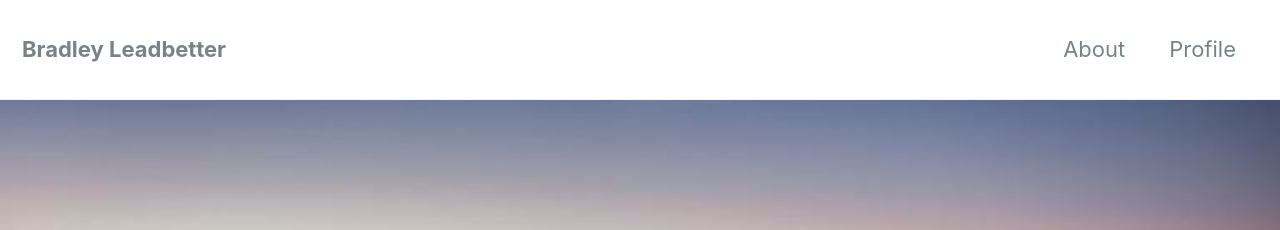
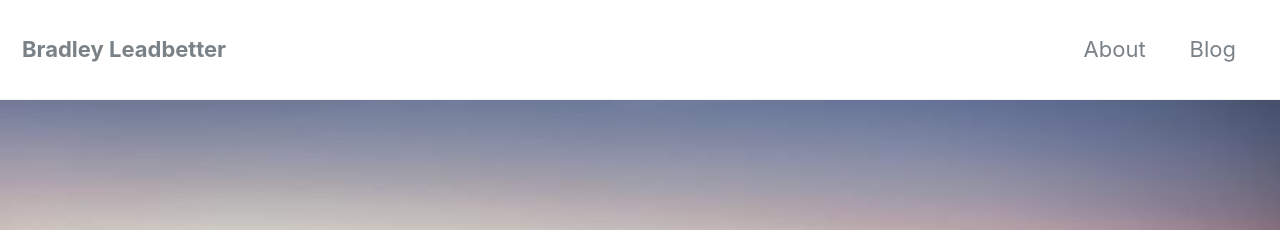
Before and after one commit to bradlead/bradlead.github.io, a Jekyll site: the page built from _pages/blog.md, in a window 1280 px wide and 900 px high. Shown: the top 230 px of the window. Built offline with Jekyll 4.4.1, drawn with Linux system fonts in a browser that asks for light colours; nearby versions of some CDN libraries.

Commit message:
Changed profile to blog

```diff
--- a/_data/navigation.yml
+++ b/_data/navigation.yml
@@ -2,8 +2,8 @@
 main:
   - title: "About"
     url: /about/
-  - title: "Profile"
-    url: /profile/
+  - title: "Blog"
+    url: /blog/
   # - title: "Sample Posts"
   #   url: /year-archive/
   # - title: "Sample Collections"
--- a/_pages/profile.md
+++ b/_pages/blog.md
@@ -1,7 +1,7 @@
 ---
 layout: archive
-permalink: /profile/
-title: "Profile"
+permalink: /blog/
+title: "Blog"
 author_profile: true
 header:
     image: "/imgs/yotei.jpg"
```
Also changed, not shown: _pages/about.md (+1 -2 lines).
